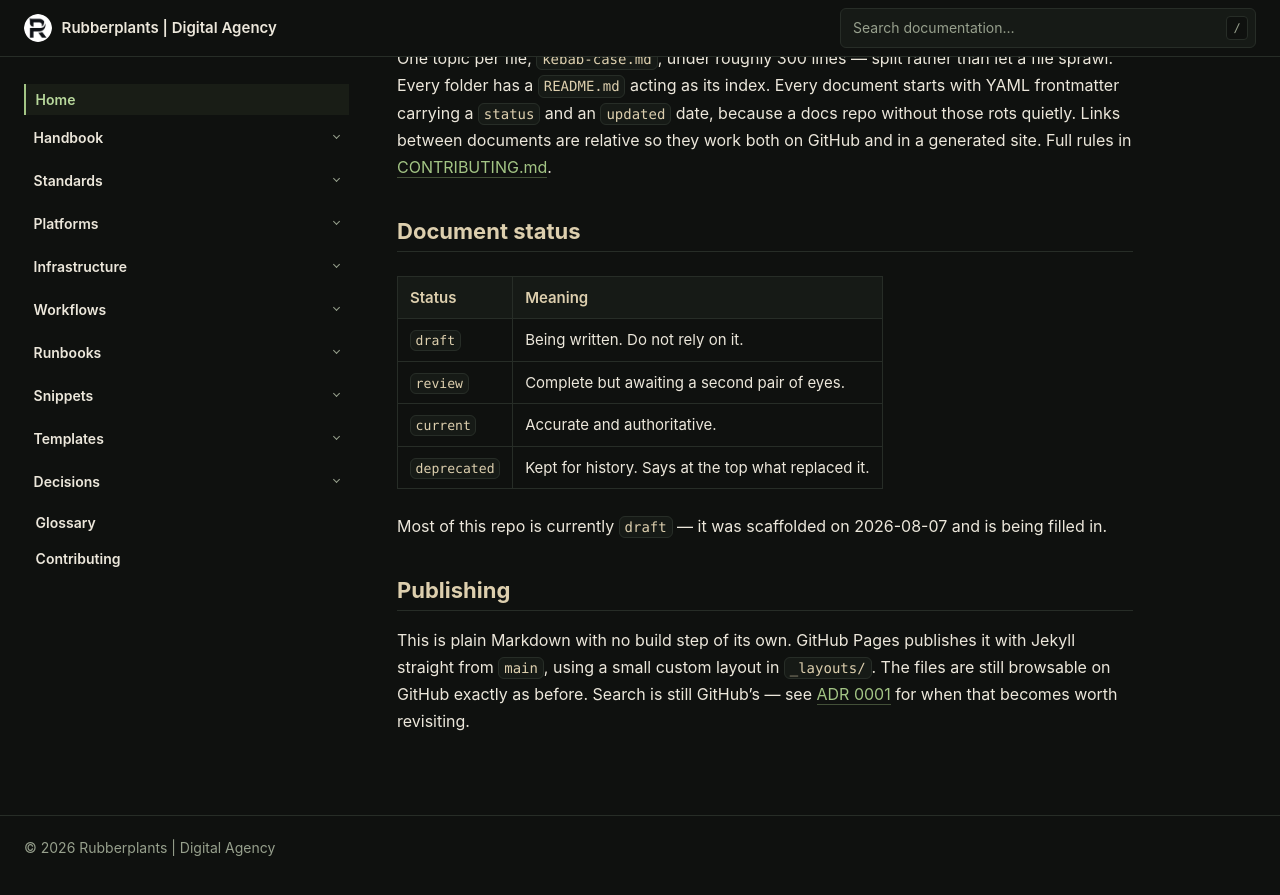
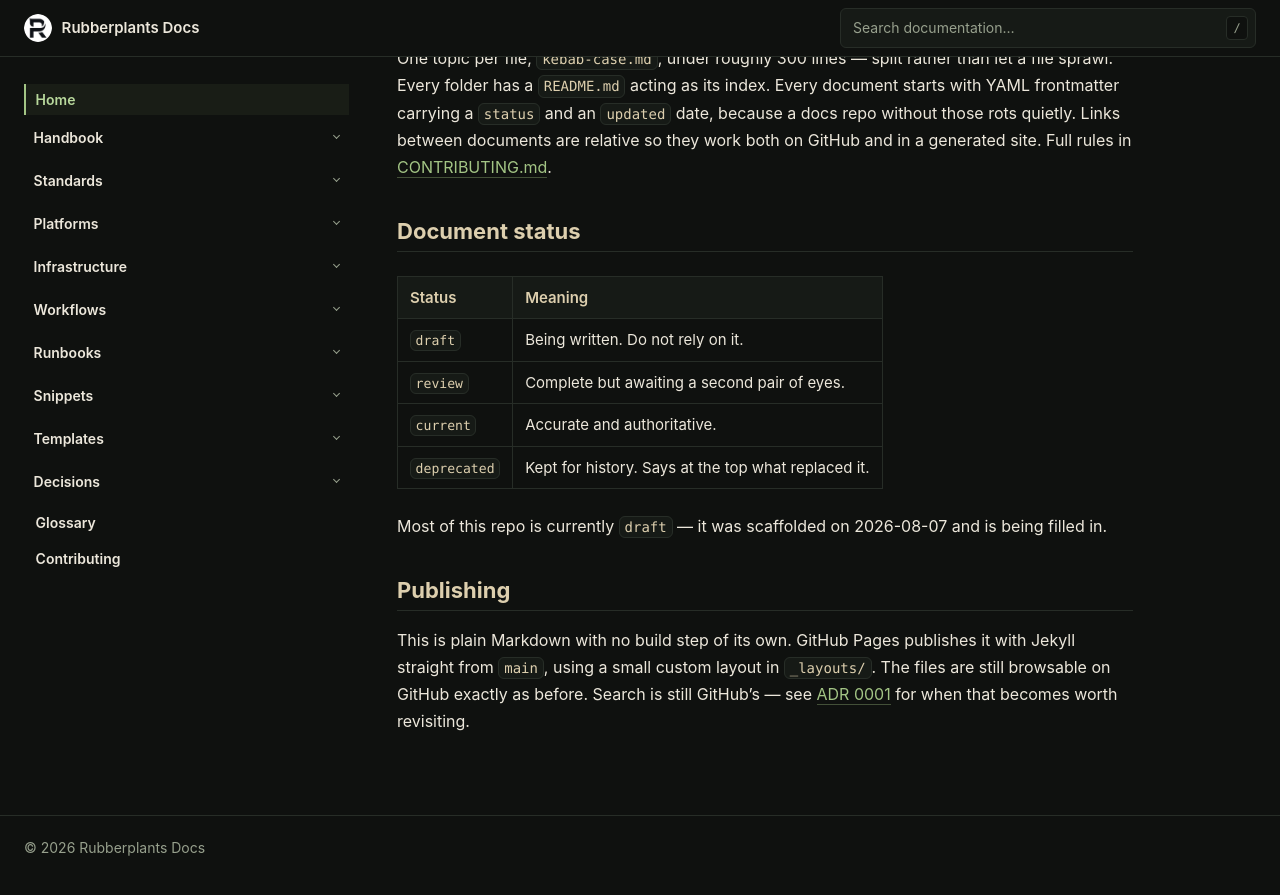
Before and after one commit to Rubberplants-Digital-Agency/rubberplants-digital-agency.github.io, a Jekyll site: the page built from index.md, in a window 1280 px wide and 900 px high, scrolled down 1395 px. Shown: the top 895 px of the window. Built offline with Jekyll 4.4.1, drawn with Linux system fonts in a browser that asks for light colours.

Commit message:
Renamed to Rubberplants Docs

```diff
--- a/_config.yml
+++ b/_config.yml
@@ -3,7 +3,7 @@
 # This is an org site (rubberplants-digital-agency.github.io), so it serves from the domain
 # root: baseurl stays empty.
 
-title: "Rubberplants | Digital Agency"   # quoted: the pipe is a YAML block indicator
+title: "Rubberplants Docs"   # quoted: the pipe is a YAML block indicator
 description: The shared knowledge base for how Rubberplants builds, ships, and maintains websites.
 lang: en
 
```
